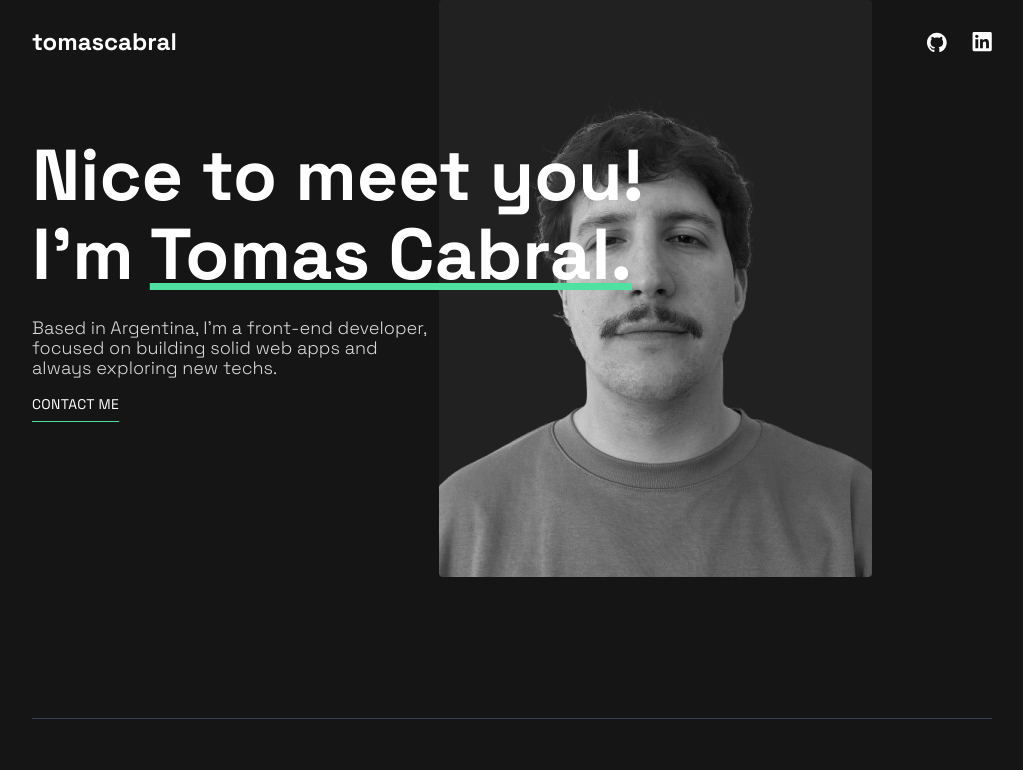
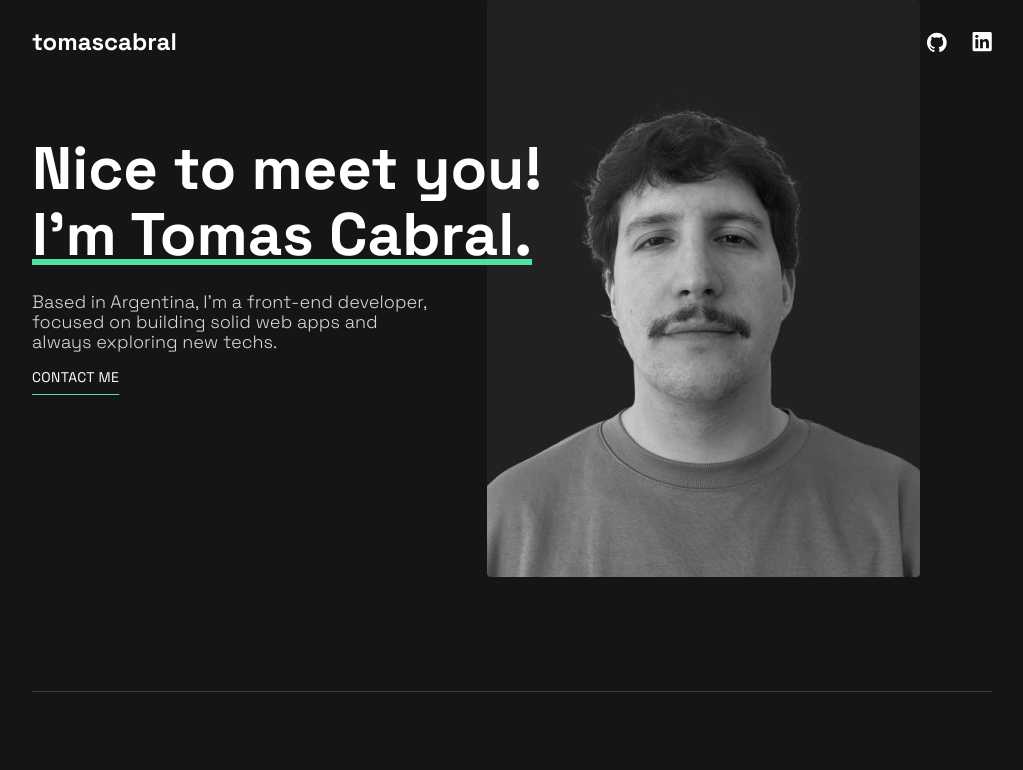
Before and after one commit to tomascabralh/tch-portfolio, a React (Vite) app: page / in a window 1280 px wide. Shown: the top 770 px of the page, without its empty margins (128-1151 px from the left). Built offline with nearby package versions, Linux system fonts and the light colour scheme.

Commit message:
minor style fixes for title, hero and skills

```diff
--- a/src/components/Title.jsx
+++ b/src/components/Title.jsx
@@ -2,7 +2,7 @@ import React from 'react'
 
 const Title = ({ children, size = "large", align = "left" }) => {
     const sizeClasses = {
-        large: 'text-[40px] md:text-[72px]',
+        large: 'text-[40px] md:text-[60px]',
         medium: 'text-[32px] md:text-[48px]',
         small: 'text-[24px] md:text-[32px]'
     };
--- a/src/sections/Hero.jsx
+++ b/src/sections/Hero.jsx
@@ -1,16 +1,19 @@
-import Title from "../components/Title";
 import Button from "../components/Button";
 
 export default function Hero() {
     return (
         <section className="flex flex-col-reverse md:flex-row items-center md:items-start px-4 lg:px-0 md:px-6 lg:mx-[160px] pb-12 lg:pb-76 gap-8">
             <div className="z-10 text-center md:text-left md:mt-[52px] md:leading-[1.1]">
-                <Title>
-                    Nice to meet you!
-                </Title>
-                <Title>
-                    I'm <span className="underline underline-offset-4 decoration-[#4EE1A0]">Tomas Cabral.</span>
-                </Title>
+                <p className="text-center text-[40px] md:text-[60px] md:text-left text-[#FFFFFF] font-semibold">
+                    Nice to{' '}
+                    <span className="inline md:hidden">meet you!</span>
+                    <span className="hidden md:inline">
+                        <br className="md:inline lg:hidden" /> meet you!
+                    </span>
+                </p>
+                <p className="text-[40px] md:text-[60px] font-semibold">
+                    <span className="underline underline-offset-4 decoration-[#4EE1A0]">I'm Tomas Cabral.</span>
+                </p>
                 <p className='text-center md:text-[18px] md:text-left md:max-w-[400px] font-light text-[#D9D9D9] pt-[24px]'>
                     Based in Argentina, I'm a front-end developer, focused on building solid web apps and always exploring new techs.
                 </p>
@@ -18,7 +21,7 @@ export default function Hero() {
                     <Button>CONTACT ME</Button>
                 </a>
             </div>
-            <div className="relative flex justify-center md:absolute md:top-0 md:right-0 lg:right-70">
+            <div className="relative flex justify-center md:absolute md:top-0 md:right-0 lg:pr-58">
                 <img src="/images/tch-pic.png" alt="Tomas Cabral" className="max-w-[280px] md:max-w-[322px] lg:max-w-[445px] grayscale contrast-105 brightness-105 transition duration-500 rounded"
                 />
             </div>
--- a/src/sections/Skills.jsx
+++ b/src/sections/Skills.jsx
@@ -5,7 +5,7 @@ export default function Skills() {
         <section className="text-center sm:text-left mx-[14px] px-4 py-16 lg:px-0 lg:mx-[160px] grid gap-6 sm:grid-cols-2 lg:grid-cols-3 border-t border-b border-gray-700">
             {content.skills.map((skill) => (
                 <div className="text-[#D9D9D9]" key={skill.name}>
-                    <h3 className="text-[32px] md:text-[48px] font-bold">{skill.name}</h3>
+                    <h3 className="text-[32px] md:text-[42px] font-bold">{skill.name}</h3>
                     <p className="text-base md:text-[18px] text-gray-400">{skill.years} Years Experience</p>
                 </div>
             ))}
```
